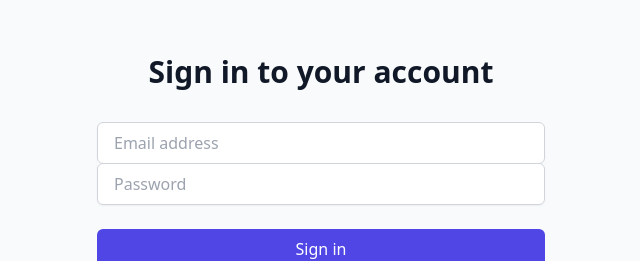
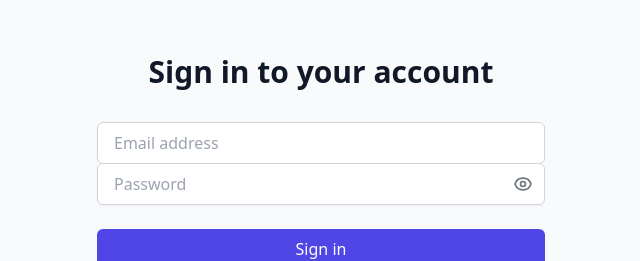
Before and after one commit to Taxtooter/taxtooter-fullstack, a Next.js app in the folder frontend/: page /login in a window 1280 px wide. Shown: the part 225-486 px from the top of the page, without its empty margins (319-959 px from the left). Built offline with nearby package versions, Linux system fonts and the light colour scheme.

Commit message:
feat: Show password toggle Eye Icon added

```diff
--- /dev/null
+++ b/frontend/components/PasswordInput.tsx
@@ -0,0 +1,81 @@
+import { useState } from "react";
+
+interface PasswordInputProps {
+    id: string;
+    name: string;
+    value: string;
+    onChange: (e: React.ChangeEvent<HTMLInputElement>) => void;
+    placeholder?: string;
+    required?: boolean;
+    className?: string;
+}
+
+export default function PasswordInput({
+    id,
+    name,
+    value,
+    onChange,
+    placeholder = "Password",
+    required = true,
+    className = "",
+}: PasswordInputProps) {
+    const [showPassword, setShowPassword] = useState(false);
+
+    return (
+        <div className="relative">
+            <input
+                id={id}
+                name={name}
+                type={showPassword ? "text" : "password"}
+                required={required}
+                className={`input ${className}`}
+                placeholder={placeholder}
+                value={value}
+                onChange={onChange}
+            />
+            <button
+                type="button"
+                className="absolute right-3 top-1/2 -translate-y-1/2 text-gray-500 hover:text-gray-700 dark:text-gray-400 dark:hover:text-gray-200"
+                onClick={() => setShowPassword(!showPassword)}
+            >
+                {showPassword ? (
+                    <svg
+                        xmlns="http://www.w3.org/2000/svg"
+                        className="h-5 w-5"
+                        fill="none"
+                        viewBox="0 0 24 24"
+                        stroke="currentColor"
+                    >
+                        <path
+                            strokeLinecap="round"
+                            strokeLinejoin="round"
+                            strokeWidth={2}
+                            d="M13.875 18.825A10.05 10.05 0 0112 19c-4.478 0-8.268-2.943-9.543-7a9.97 9.97 0 011.563-3.029m5.858.908a3 3 0 114.243 4.243M9.878 9.878l4.242 4.242M9.88 9.88l-3.29-3.29m7.532 7.532l3.29 3.29M3 3l3.59 3.59m0 0A9.953 9.953 0 0112 5c4.478 0 8.268 2.943 9.543 7a10.025 10.025 0 01-4.132 5.411m0 0L21 21"
+                        />
+                    </svg>
+                ) : (
+                    <svg
+                        xmlns="http://www.w3.org/2000/svg"
+                        className="h-5 w-5"
+                        fill="none"
+                        viewBox="0 0 24 24"
+                        stroke="currentColor"
+                    >
+                        <path
+                            strokeLinecap="round"
+                            strokeLinejoin="round"
+                            strokeWidth={2}
+                            d="M15 12a3 3 0 11-6 0 3 3 0 016 0z"
+                        />
+                        <path
+                            strokeLinecap="round"
+                            strokeLinejoin="round"
+                            strokeWidth={2}
+                            d="M2.458 12C3.732 7.943 7.523 5 12 5c4.478 0 8.268 2.943 9.542 7-1.274 4.057-5.064 7-9.542 7-4.477 0-8.268-2.943-9.542-7z"
+                        />
+                    </svg>
+                )}
+            </button>
+        </div>
+    );
+}
--- a/frontend/pages/login.tsx
+++ b/frontend/pages/login.tsx
@@ -2,6 +2,7 @@ import { useState } from "react";
 import { useRouter } from "next/router";
 import Link from "next/link";
 import { useAuth } from "../context/AuthContext";
+import PasswordInput from "../components/PasswordInput";
 
 export default function Login() {
     const [email, setEmail] = useState("");
@@ -49,15 +50,13 @@ export default function Login() {
                             <label htmlFor="password" className="sr-only">
                                 Password
                             </label>
-                            <input
+                            <PasswordInput
                                 id="password"
                                 name="password"
-                                type="password"
-                                required
-                                className="input rounded-b-md"
-                                placeholder="Password"
                                 value={password}
                                 onChange={(e) => setPassword(e.target.value)}
+                                placeholder="Password"
+                                className="rounded-b-md"
                             />
                         </div>
                     </div>
--- a/frontend/pages/register.tsx
+++ b/frontend/pages/register.tsx
@@ -2,6 +2,7 @@ import { useState } from "react";
 import { useRouter } from "next/router";
 import Link from "next/link";
 import { useAuth } from "../context/AuthContext";
+import PasswordInput from "../components/PasswordInput";
 
 export default function Register() {
     const [formData, setFormData] = useState({
@@ -80,15 +81,12 @@ export default function Register() {
                             <label htmlFor="password" className="sr-only">
                                 Password
                             </label>
-                            <input
+                            <PasswordInput
                                 id="password"
                                 name="password"
-                                type="password"
-                                required
-                                className="input"
-                                placeholder="Password"
                                 value={formData.password}
                                 onChange={handleChange}
+                                placeholder="Password"
                             />
                         </div>
                         <div>
```
